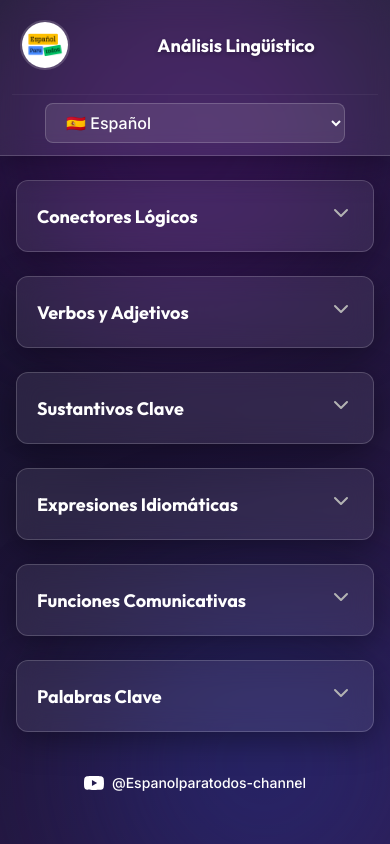
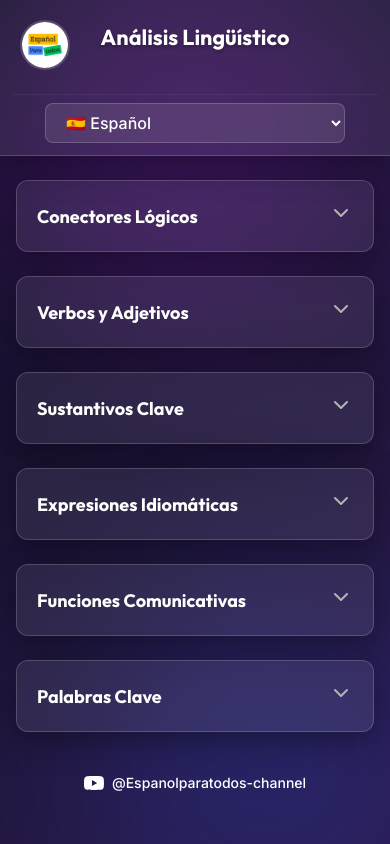
Before and after one commit to espanolparatodoschannel/analisis-linguistico, a plain HTML site: page index.html in a window 390 px wide. Drawn offline with Linux system fonts and the light colour scheme.

Commit message:
Centrado absoluto del titulo y aumento de fuente v18

```diff
--- a/index.html
+++ b/index.html
@@ -14,10 +14,10 @@
         href="https://fonts.googleapis.com/css2?family=Inter:wght@400;500;600;700&family=Outfit:wght@500;700&display=swap"
         rel="stylesheet">
 
-    <link rel="stylesheet" href="./styles/variables.css?v=17">
-    <link rel="stylesheet" href="./styles/reset.css?v=17">
-    <link rel="stylesheet" href="./styles/main.css?v=17">
-    <link rel="stylesheet" href="./styles/responsive.css?v=17">
+    <link rel="stylesheet" href="./styles/variables.css?v=18">
+    <link rel="stylesheet" href="./styles/reset.css?v=18">
+    <link rel="stylesheet" href="./styles/main.css?v=18">
+    <link rel="stylesheet" href="./styles/responsive.css?v=18">
 </head>
 
 <body>
--- a/styles/responsive.css
+++ b/styles/responsive.css
@@ -65,9 +65,10 @@
         flex-wrap: wrap;
         gap: var(--space-2);
         padding: var(--space-3);
-        justify-content: flex-start;
-        /* Align start to keep logo and title close if needed, but flex-grow will handle fill */
-
+        justify-content: space-between;
+        /* Changed to space-between */
+        position: sticky;
+        /* Helper reminder */
         /* Full width sticky adjustments */
         width: 100%;
         border-radius: 0;
@@ -82,6 +83,9 @@
     /* Logo - Keep size constrained */
     .logo-link {
         flex: 0 0 auto;
+        position: relative;
+        z-index: 2;
+        /* Ensure logo is clickable above title if overlap */
     }
 
     .logo-img {
@@ -90,19 +94,25 @@
         width: 50px;
     }
 
-    /* Title - Takes remaining space next to logo */
+    /* Title - Absolute Centering */
     header h1 {
-        flex: 1;
+        position: absolute;
+        left: 0;
+        right: 0;
+        top: var(--space-3);
+        /* Match header padding top */
         text-align: center;
-        margin-bottom: 0;
-        font-size: var(--text-lg);
+        margin: 0;
+        /* Increase Font Size */
+        font-size: 1.35rem;
+        /* Increased from text-lg */
+        line-height: 50px;
+        /* Match logo height for vertical alignment */
         display: flex;
         flex-direction: column;
         justify-content: center;
-        align-items: center;
-        /* Helper for flex content */
-        margin-left: var(--space-2);
-        /* Optional: Add right margin to balance if desired, but request was 'free space' */
+        pointer-events: none;
+        /* Let clicks pass through if wide */
     }
 
     /* Selector - Full width on new line */
```
